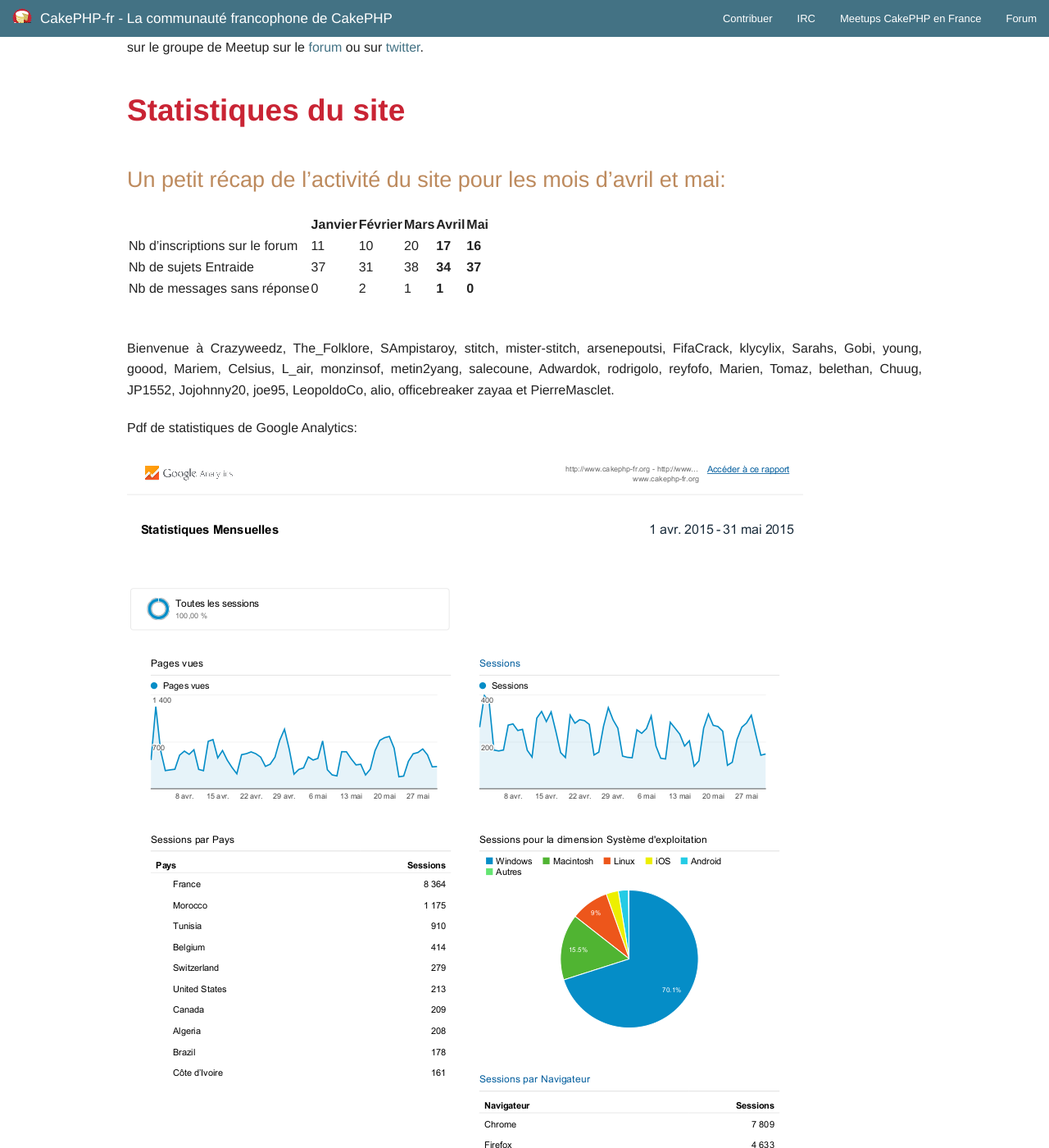
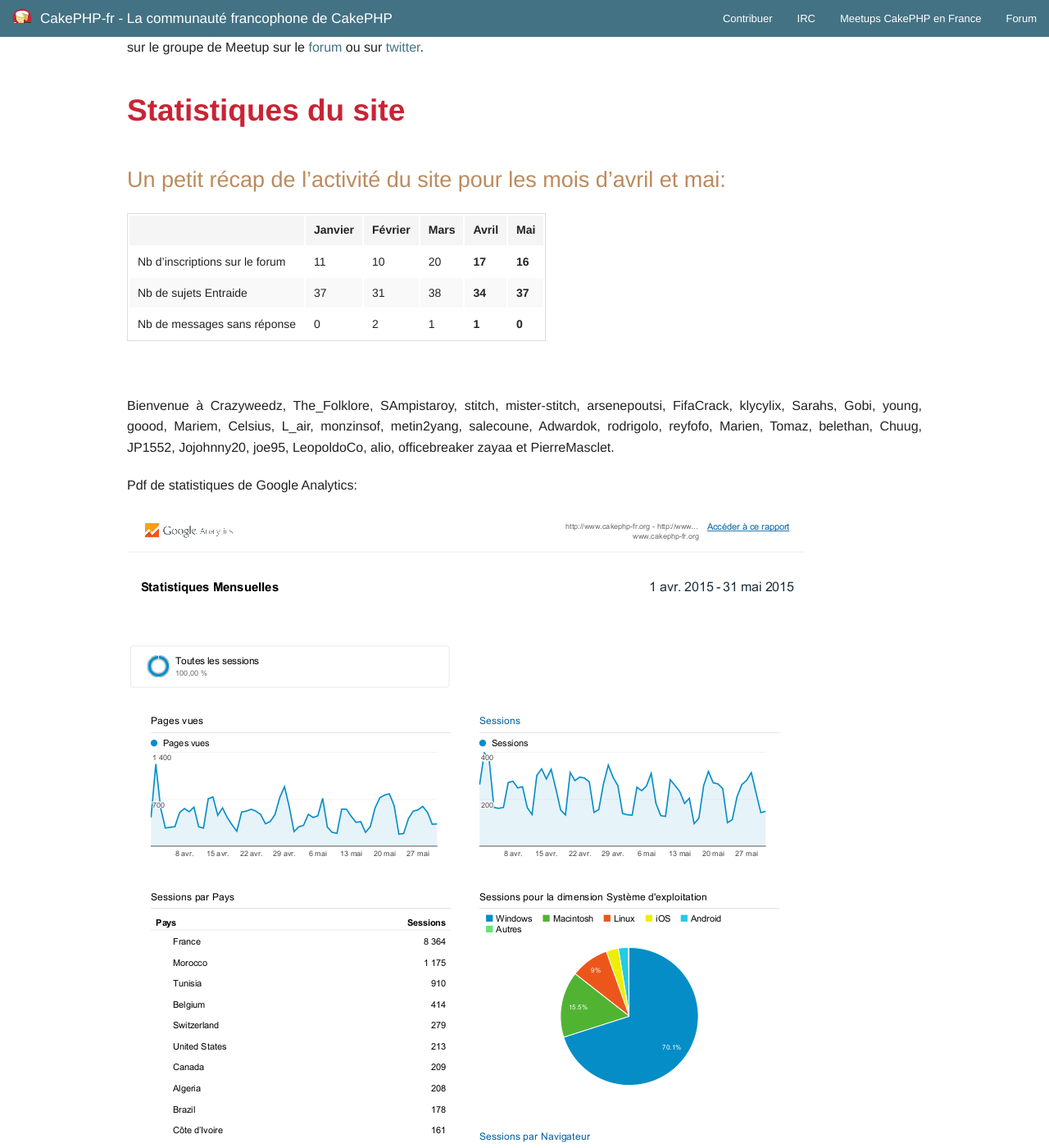
Before and after one commit to cakephp-fr/cakephp-fr.github.io, a Jekyll site: the page built from _posts/2015-06-01-newsletter-mai-juin-2015.md, in a window 1280 px wide and 1400 px high, scrolled down 503 px. Shown: the whole window at 82% size. Built offline with Jekyll 4.4.1, drawn with Linux system fonts in a browser that asks for light colours.

Commit message:
update gems and bower with bootstrap tables

```diff
--- a/_sass/app.scss
+++ b/_sass/app.scss
@@ -30,7 +30,7 @@
   "foundation/components/split-buttons",
   "foundation/components/sub-nav",
   // "foundation/components/switches",
-  // "foundation/components/tables",
+  "foundation/components/tables",
   // "foundation/components/tabs",
   "foundation/components/thumbs",
   // "foundation/components/tooltips",
```
Also changed, not shown: Gemfile.lock, css/app.min.css.
